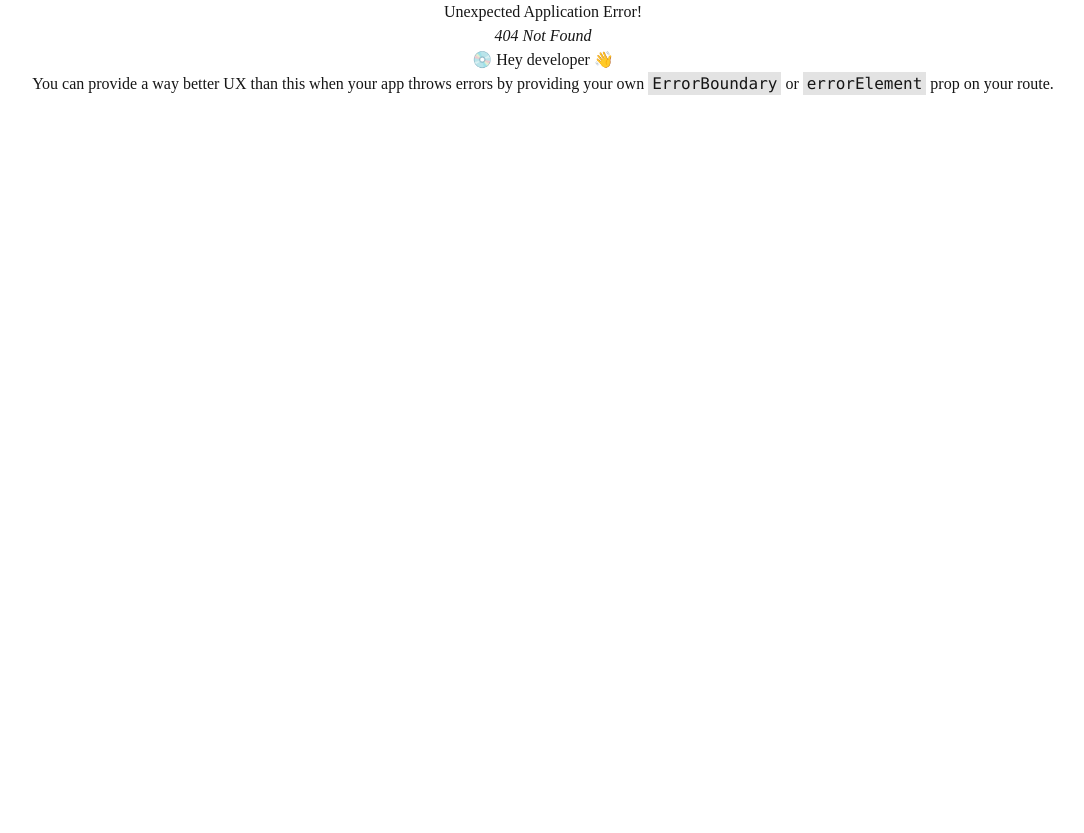
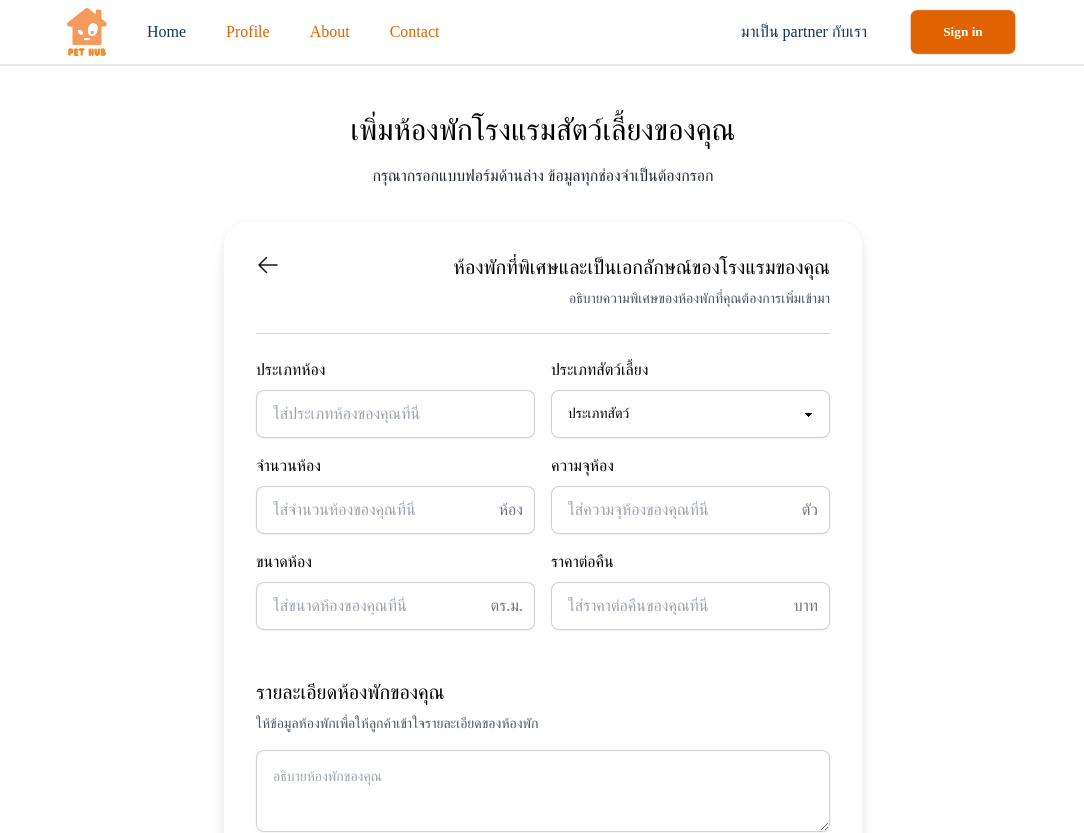
Before and after one commit to NobphadonH/PetHub, a React (Vite) app in the folder pethub-website/: page /pethub-website/addrooms in a window 1280 px wide. Before the commit this address had no page. Shown: the top 833 px of the page, without its empty margins (97-1181 px from the left). Before the commit the page ends 800 px from the top, so only its background shows below. Built offline with nearby package versions, Linux system fonts and the light colour scheme; a web font is replaced by a local one.

Commit message:
Create AddRooms form in host profile
- Created the form for the host to add more rooms

```diff
--- /dev/null
+++ b/pethub-website/src/components/AddRooms.jsx
@@ -0,0 +1,64 @@
+import Navbar from "./Utils/Navbar";
+import AddRoomsForm from "./Utils/AddRoomsForm";
+import { useState } from 'react';
+
+function AddRooms() {
+    const [image, setImage] = useState(null);
+
+    const updateImage = (newImage) => {
+        setImage(newImage);
+    };
+
+    return (
+        <div>
+            <Navbar />
+            <div className="flex flex-col mt-24">
+                <div className="text-black font-bold text-3xl mt-4">
+                    เพิ่มห้องพักโรงแรมสัตว์เลี้ยงของคุณ
+                </div>
+                <div className="flex justify-center">
+                    <div className="max-w-xl mx-auto">
+                        <div className="text-gray-800 text-base mt-4">
+                            กรุณากรอกแบบฟอร์มด้านล่าง ข้อมูลทุกช่องจำเป็นต้องกรอก
+                        </div>
+                    </div>
+                </div>
+                <div className="flex flex-col w-1/2 bg-white border border-neutral-100 drop-shadow-xl p-8 rounded-3xl mt-8 mx-auto">
+                    <div className="grid grid-col-6 gap-4 w-full max-w-xl mx-auto">
+                        <div className="col-start-1 col-end-2 flex justify-start items-start w-full max-w-xl mx-auto">
+                            <svg
+                                xmlns="http://www.w3.org/2000/svg"
+                                fill="none"
+                                viewBox="0 0 24 24"
+                                strokeWidth={1.5}
+                                stroke="currentColor"
+                                className="size-6"
+                            >
+                                <path
+                                    strokeLinecap="round"
+                                    strokeLinejoin="round"
+                                    d="M10.5 19.5 3 12m0 0 7.5-7.5M3 12h18"
+                                />
+                            </svg>
+                        </div>
+                        <div className="col-start-2">
+                            <div className="text-right text-black font-bold text-xl">ห้องพักที่พิเศษและเป็นเอกลักษณ์ของโรงแรมของคุณ</div>
+                            <div className="text-right text-gray-600 text-sm mt-2 mb-6">อธิบายความพิเศษของห้องพักที่คุณต้องการเพิ่มเข้ามา</div>
+                        </div>
+                    </div>
+                    <AddRoomsForm
+                        image={image}
+                        onImageChange={updateImage}
+                    />
+                </div>
+                <div className="flex justify-end items-center w-full max-w-3xl -mt-4 mb-4 p-6 mx-auto">
+                    <button className="bg-black text-white border border-black rounded-2xl mt-6 btn sm:btn-xs md:btn-sm lg:btn-md">
+                        เพิ่มห้องพัก
+                    </button>
+                </div>
+            </div>
+        </div>
+    )
+}
+
+export default AddRooms
--- a/pethub-website/src/main.jsx
+++ b/pethub-website/src/main.jsx
@@ -16,6 +16,7 @@ import Rooms from './components/Rooms.jsx';
 import Confirm from './components/Confirm.jsx';
 import Finish from './components/Finish.jsx';
 import RoomsBooking from './components/RoomsBooking.jsx';
+import AddRooms from './components/AddRooms.jsx';
 
 
 const router = createBrowserRouter([
@@ -33,6 +34,7 @@ const router = createBrowserRouter([
   {path: "/pethub-website/confirm", element: <Confirm />,},
   {path: "/pethub-website/finish", element: <Finish />,},
   {path: "/pethub-website/petregister", element: <PetRegister />,},
+  {path: "/pethub-website/addrooms", element: <AddRooms />,},
 ]);
 
 createRoot(document.getElementById('root')).render(
```
